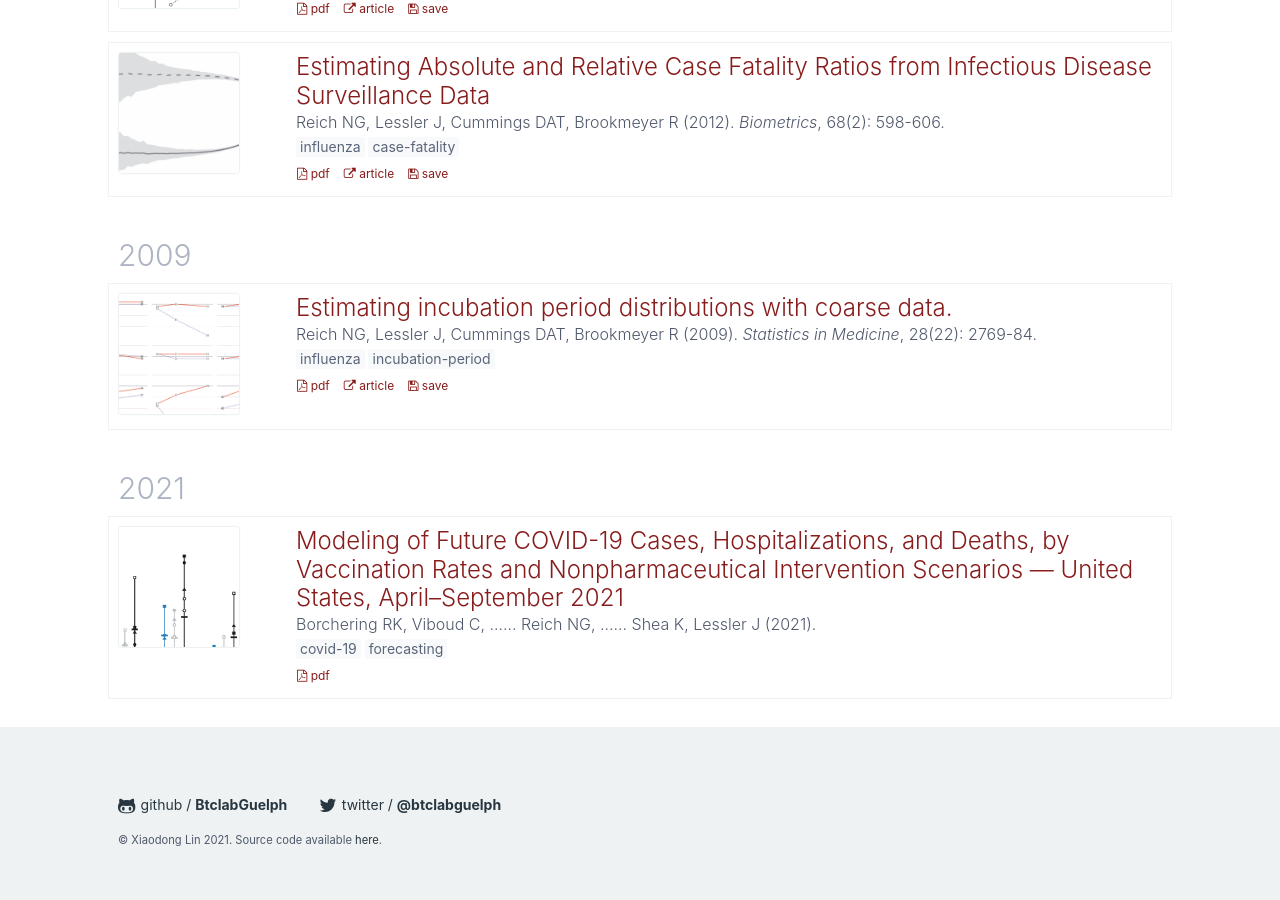
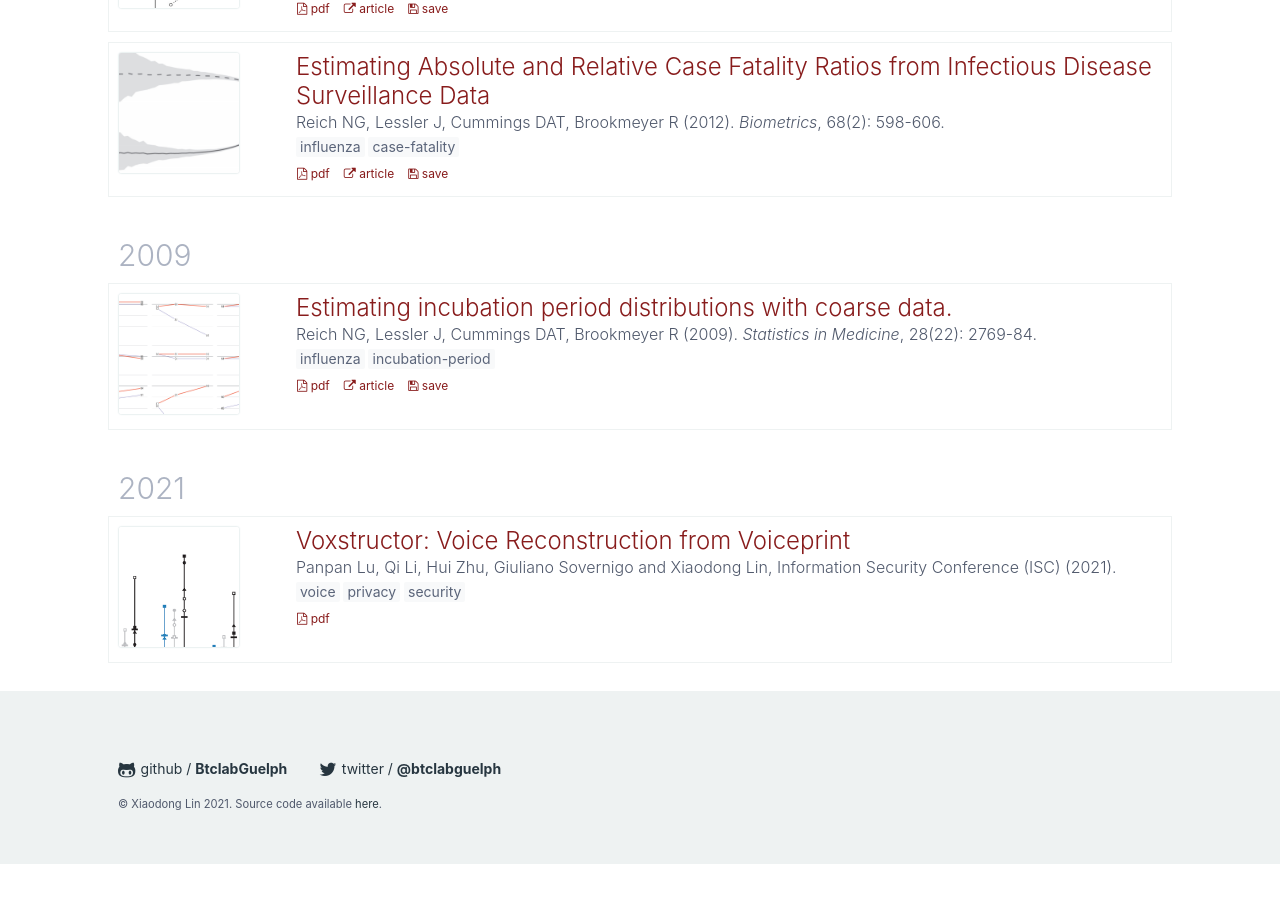
Before and after one commit to IgnisLi/IgnisLi.github.io, a Jekyll site: the page built from publications.html, in a window 1280 px wide and 900 px high, scrolled down 8921 px. Built offline with Jekyll 4.4.1, drawn with Linux system fonts in a browser that asks for light colours; nearby versions of some CDN libraries; comment, search, counter and statistics services are not loaded; after the commit the page ends 9785 px from its top, so only the background shows below that.

Commit message:
Update publications.html

```diff
--- a/publications.html
+++ b/publications.html
@@ -127,25 +127,27 @@ layout: default
           <div class="column col-10 col-sm-12">
             <div class="card-header">
               <h4 class="card-title">
-                <a href="#pub=modeling-future" class="pub-title">Modeling of Future COVID-19 Cases, Hospitalizations, and Deaths, by Vaccination Rates and Nonpharmaceutical Intervention Scenarios — United States, April–September 2021</a>
+                <a href="#pub=modeling-future" class="pub-title">Voxstructor: Voice Reconstruction from Voiceprint</a>
               </h4>
               <h6 class="card-subtitle">
-                Borchering RK, Viboud C, ...... Reich NG, ...... Shea K, Lessler J (2021).
+                Panpan Lu, Qi Li, Hui Zhu, Giuliano Sovernigo and Xiaodong Lin, Information Security Conference (ISC) (2021).
               </h6>
             </div>
             <div class="card-footer">
 
                 <div class="pub-keywords">
 
-                    <span class="label pub-keyword">covid-19</span>
+                    <span class="label pub-keyword">voice</span>
 
-                    <span class="label pub-keyword">forecasting</span>
+                    <span class="label pub-keyword">privacy</span>
+
+                    <span class="label pub-keyword">security</span>
 
                 </div>
 
               <div class="pub-btns">
 
-                  <a class="btn btn-link btn-sm pub-btn tooltip" data-tooltip="Get pdf" href="https://www.cdc.gov/mmwr/volumes/70/wr/pdfs/mm7019e3-H.pdf">
+                  <a class="btn btn-link btn-sm pub-btn tooltip" data-tooltip="Get pdf" href="https://github.com/voxstructor/voxstructor/blob/main/Voxstructor_ISC21_paper.pdf">
                     <i class="fa fa-file-pdf-o"></i> pdf
                   </a>
 
@@ -155,16 +157,11 @@ layout: default
               </div>
               <div class="pub-abstract">
                 <h6>Abstract</h6>
-                  What is already known about this topic?
-  Increases in COVID-19 cases in March and early April occurred despite a large-scale vaccination program.
-  Increases coincided with the spread of SARS-CoV-2 variants and relaxation of nonpharmaceutical interventions (NPIs).
-What is added by this report?
-  Data from six models indicate that with high vaccination coverage and moderate NPI adherence,
-  hospitalizations and deaths will likely remain low nationally, with a sharp decline in cases projected by July 2021.
-  Lower NPI adherence could lead to substantial increases in severe COVID-19 outcomes, even with improved vaccination coverage.
-What are the implications for public health practice?
-  High vaccination coverage and compliance with NPIs are essential to control COVID-19 and prevent surges in
-  hospitalizations and deaths in the coming months.
+                  With the rapid development of machine learning technologies, voiceprint has become widely used as a personal identifier in daily life.
+Because of that, it is essential to determine to what extent a voiceprint derived from machine learning can be inverted to obtain the original speaker characteristic. However, the reconstruction of voiceprint templates is still a challenging issue. It has also not been proven whether the widespread use of voiceprint poses a privacy leakage risk.
+In this paper, we implement the first comprehensive, holistic, and systematic reconstruction study targeting voiceprint templates. We present Voxstructor, a voiceprint-based voice constructor that can be used for bulk template reconstruction attacks. An attacker can reconstruct a new voice based only on the victim's voiceprint data instead of the voice itself. Specifically, we formalize the voice reconstruction work as an objective optimization problem and merge voice cloning with voiceprint template conversion work.
+We have conducted extensive experiments on multiple mapping models, loss functions, voiceprint template extraction models, scoring methods, and two types of speaker verification attacks. Thorough experiments show that our attacks are effective, achieving a fairly high success rate which is similar to the results generated by voice cloning methods. The time overhead of Voxstructor is far less than other attacks.
+Our study not only demonstrates the need for protection of voiceprint templates in speaker recognition systems, but also shows that Voxstructor can be used as a privacy measure tool for voiceprint privacy-preserving schemes.
               </div>
             </div>
           </div>
```
